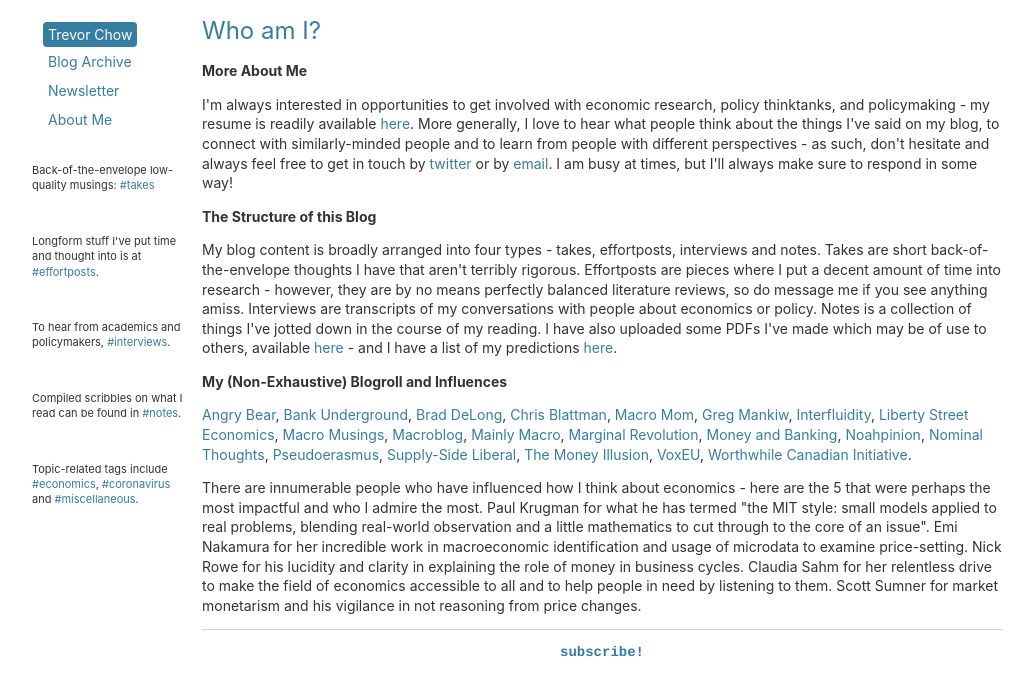
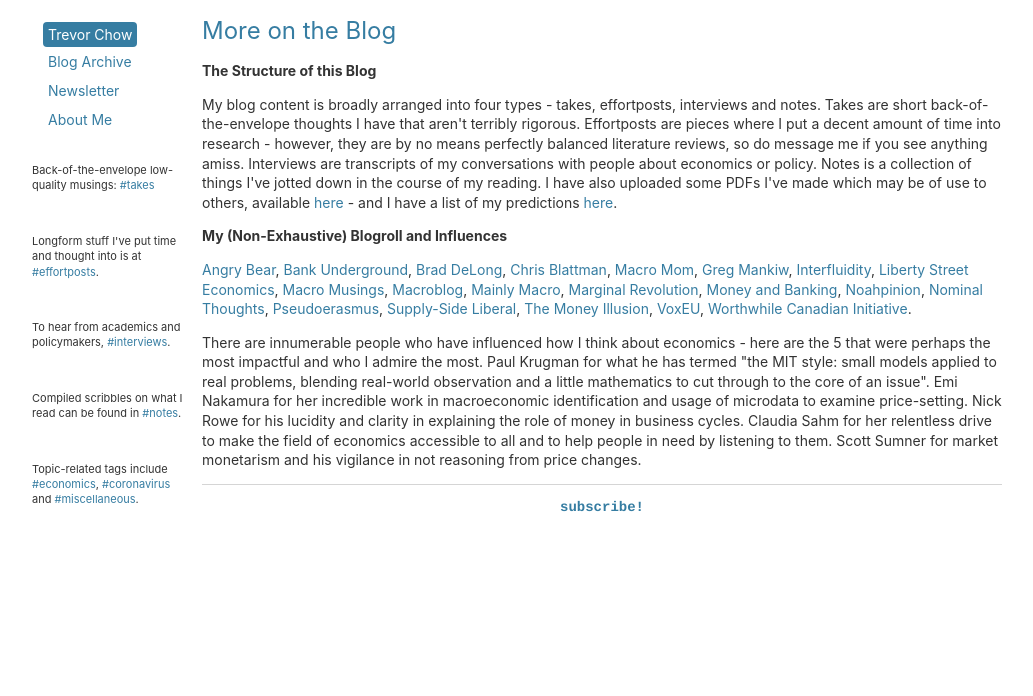
Before and after one commit to tmychow/tmychow.github.io, a Jekyll site: the page built from about/index.html, in a window 1280 px wide. Shown: the top 696 px of the page, without its empty margins (28-1061 px from the left). Built offline with Jekyll 4.4.1, drawn with Linux system fonts in a browser that asks for light colours.

Commit message:
Update index.html

```diff
--- a/about/index.html
+++ b/about/index.html
@@ -3,9 +3,7 @@
 title: Trevor's Mostly Economic Musings
 ---
 <div class="blurb">
-	<h1>Who am I?</h1>
-	<p><strong>More About Me</strong></p>
-	<p>I'm always interested in opportunities to get involved with economic research, policy thinktanks, and policymaking - my resume is readily available <a href="/assets/Resume.pdf">here</a>. More generally, I love to hear what people think about the things I've said on my blog, to connect with similarly-minded people and to learn from people with different perspectives - as such, don't hesitate and always feel free to get in touch by <a href="https://twitter.com/tmychow">twitter</a> or by <a href="mailto:tmychow@gmail.com?subject=Mostly Economic Musings">email</a>. I am busy at times, but I'll always make sure to respond in some way!</p>
+	<h1>More on the Blog</h1>
 	<p><strong>The Structure of this Blog</strong></p>
 	<p> My blog content is broadly arranged into four types - takes, effortposts, interviews and notes. Takes are short back-of-the-envelope thoughts I have that aren't terribly rigorous. Effortposts are pieces where I put a decent amount of time into research - however, they are by no means perfectly balanced literature reviews, so do message me if you see anything amiss. Interviews are transcripts of my conversations with people about economics or policy. Notes is a collection of things I've jotted down in the course of my reading. I have also uploaded some PDFs I've made which may be of use to others, available <a href="/usefulfiles">here</a> - and I have a list of my predictions <a href="/predictions">here</a>.</p>
 	<p><strong>My (Non-Exhaustive) Blogroll and Influences</strong></p>
```
